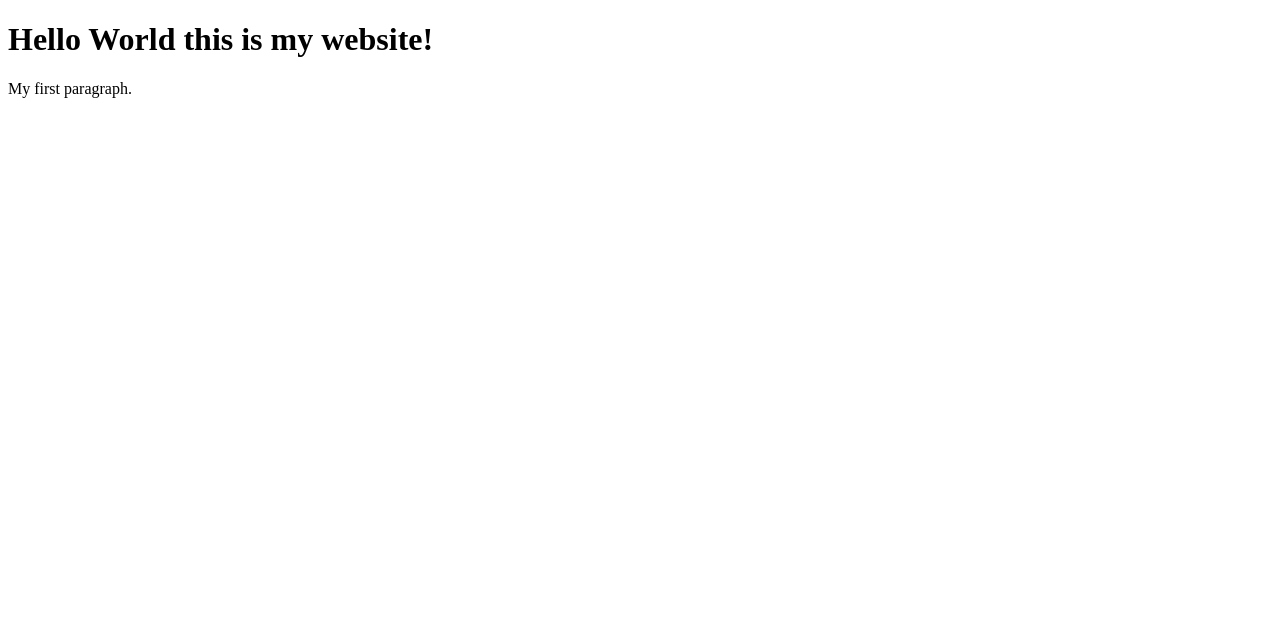
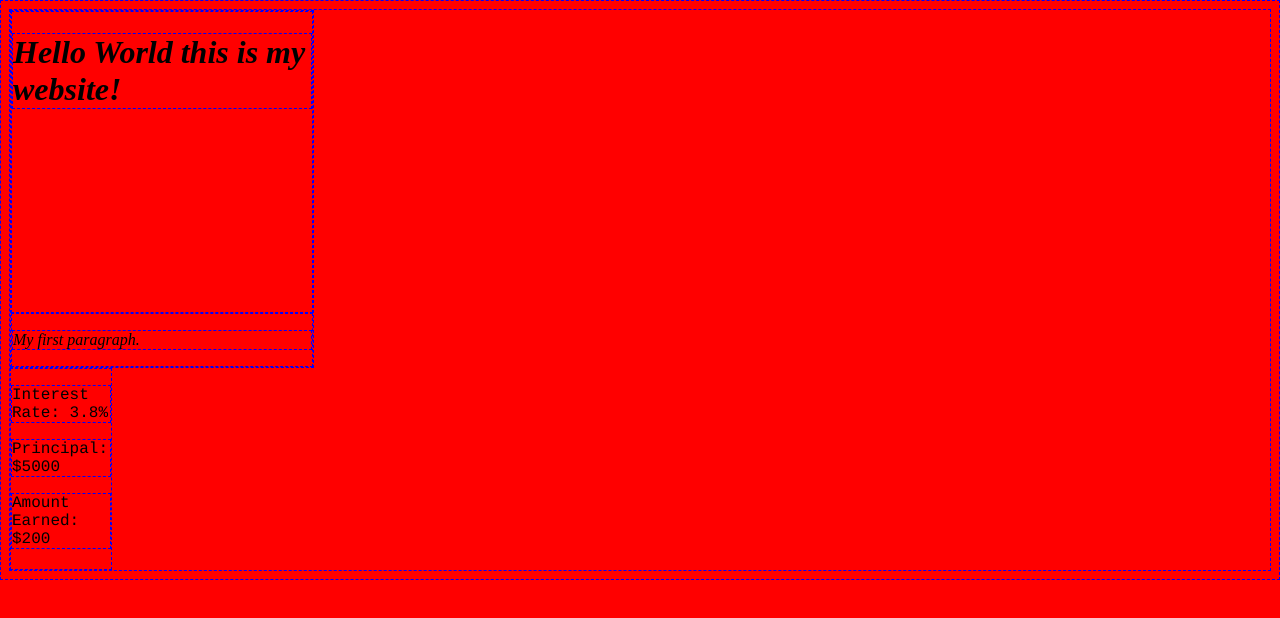
Before and after one commit to cdhall08/InterestCalc, a plain HTML site: page index.html in a window 1280 px wide. Drawn offline with Linux system fonts and the light colour scheme.

Commit message:
Updated index.html
This is mostly Herman's work.  Next step is to try and add fields and
experiment further with CSS on my own.  Thank, Herman!

```diff
--- a/index.html
+++ b/index.html
@@ -1,13 +1,55 @@
 <!DOCTYPE html>
 <html>
 <head>
+	<style>
+	* {
+		border:1px dashed blue;
+	}
+	body {
+		background-color: red;
+	}
+
+	#title {
+		height: 300px;
+		width: 300px;
+	}
+
+	.info {
+		font-family: Courier;
+	}
+
+	#output-panel {
+		height: 200px;
+		width: 100px;
+	}
+
+	.row:first-child {
+		display: inline-block;
+		font-style: italic;
+	}
+
+	</style>
 </head>
 
 <body>
 
-	<h1>Hello World this is my website!</h1>
+	<div class="row">
+		<div id="title">
+			<h1>Hello World this is my website!</h1>
+		</div>
 
-	<p>My first paragraph.</p>
+		<div>
+			<p>My first paragraph.</p>
+		</div>
+	</div>
+
+	<div id="output-panel">
+		<p class="info">Interest Rate: 3.8%</p>
+		<p class="info">Principal: $5000</p>
+		<p class="info">Amount Earned: $200</p>
+	</div>
+
+
 
 </body>
 </html>
```
